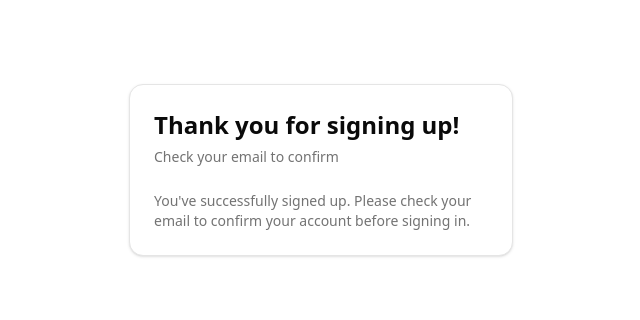
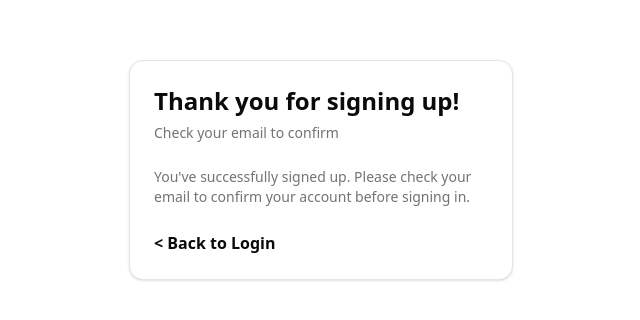
Before and after one commit to JeremyPoliquit/MediSync, a Next.js app in the folder frontend/: page /auth/sign-up-success in a window 1280 px wide. Shown: the part 230-550 px from the top of the page, without its empty margins (319-959 px from the left). Built offline with nearby package versions, Linux system fonts and the light colour scheme.

Commit message:
back to login after signing up

```diff
--- a/frontend/app/auth/sign-up-success/page.tsx
+++ b/frontend/app/auth/sign-up-success/page.tsx
@@ -2,9 +2,11 @@ import {
   Card,
   CardContent,
   CardDescription,
+  CardFooter,
   CardHeader,
   CardTitle,
 } from '@/components/ui/card'
+import Link from 'next/link'
 
 export default function Page() {
   return (
@@ -22,6 +24,9 @@ export default function Page() {
                 before signing in.
               </p>
             </CardContent>
+            <CardFooter>
+              <p><Link href='/auth/login'><strong>{'<'} Back to Login</strong></Link></p>
+            </CardFooter>
           </Card>
         </div>
       </div>
```
